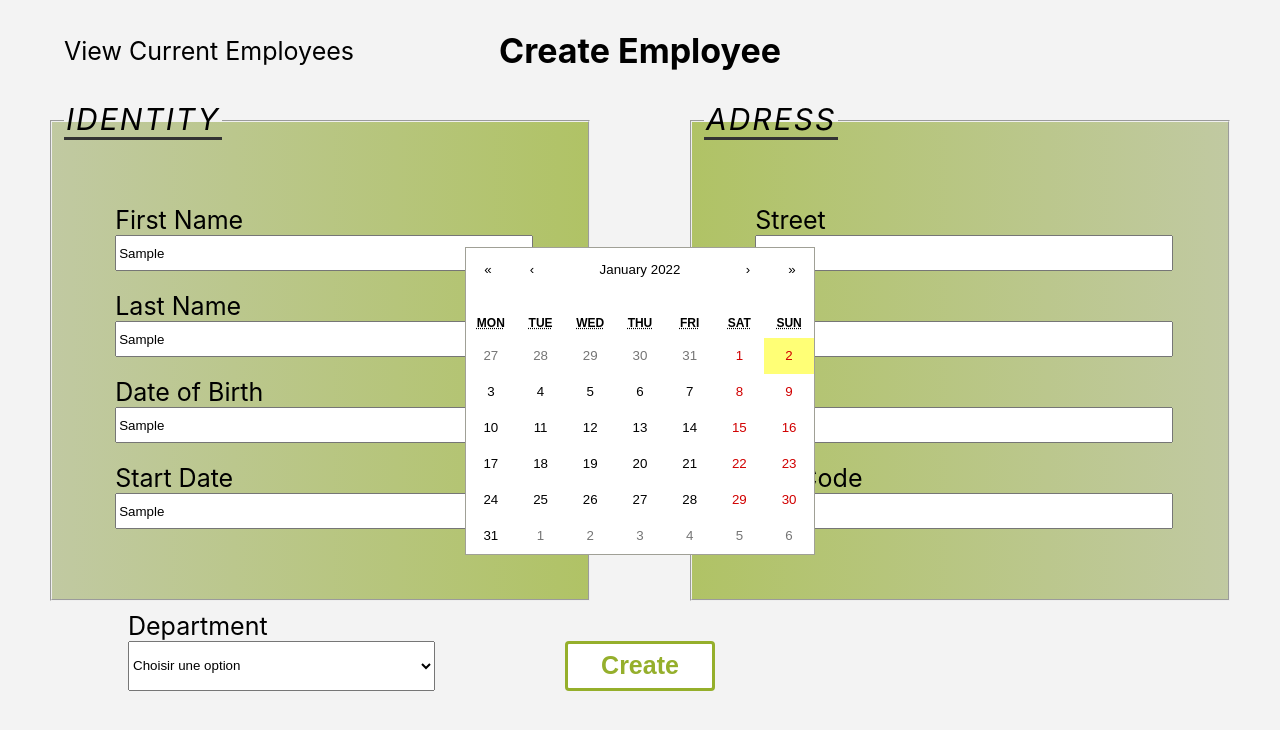
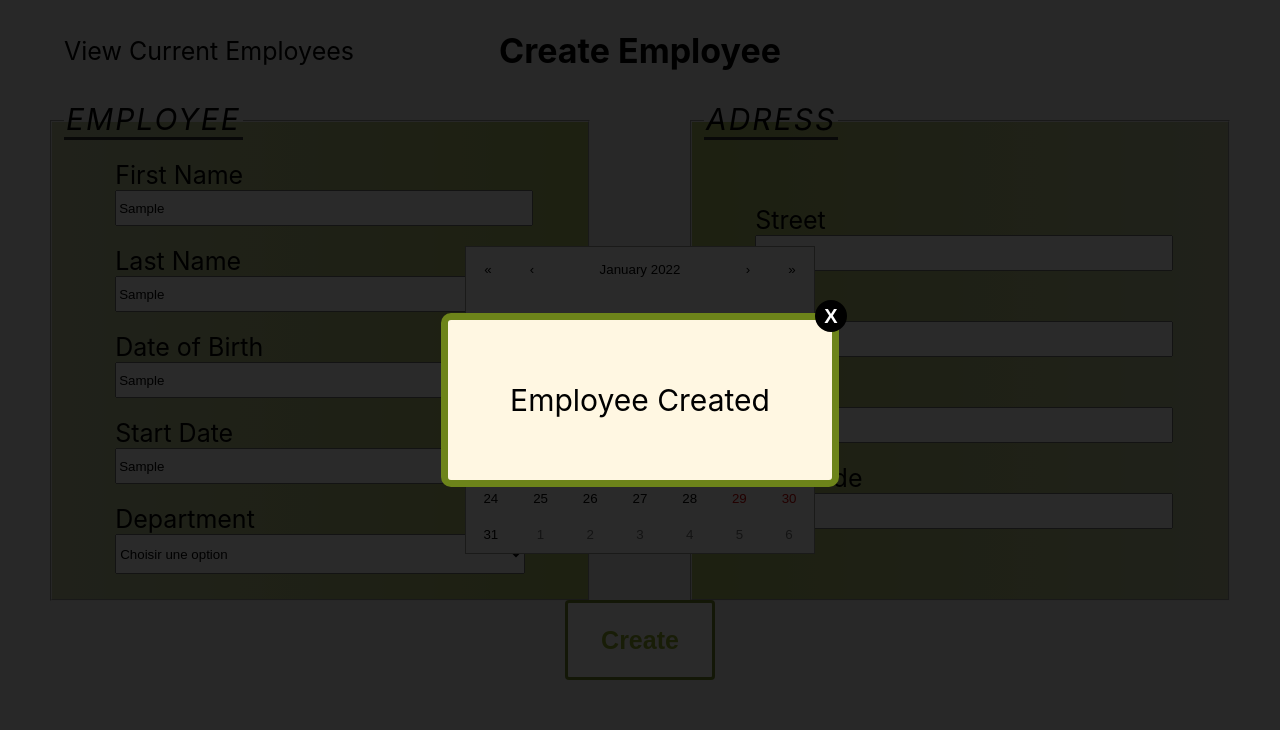
Before and after one commit to Chris5477/HRnet, a React (Create React App) app: page / in a window 1280 px wide. Both pictures are taken after typing "Sample", "Sample", "Sample", "Sample", "Sample", "Sample" into the empty fields and a click on the button "Create". Shown: the top 730 px of the page. Built offline with nearby package versions, Linux system fonts and the light colour scheme.

Commit message:
improve css , improve Calendar

```diff
--- a/src/App.css
+++ b/src/App.css
@@ -75,7 +75,6 @@
 	justify-content: space-around;
 	align-items: center;
 	flex-wrap: wrap;
-	position: relative;
 }
 
 .fieldset {
@@ -97,7 +96,7 @@ legend {
 	letter-spacing: 2px;
 }
 
-.identity {
+.employee {
 	background: linear-gradient(90deg, #6d841a60, #92ad26b0);
 }
 
@@ -127,18 +126,18 @@ label {
 }
 
 select[name="Department"] {
-	width: 30%;
-	height: 50px;
+	width: 100%;
+	height: 40px;
 }
 
 .create-btn {
 	position: absolute;
-	bottom: 10px;
+	bottom: 15%;
 	left: 50%;
 	transform: translateX(-50%);
 	width: 150px;
-	height: 50px;
-	border: 3px solid #92ad26f8;
+	height: 80px;
+	border: 3px solid #6d841aef;
 	background-color: white;
 	color: #92ad26f8;
 	font-size: 25px;
@@ -148,43 +147,28 @@ select[name="Department"] {
 }
 
 .create-btn:hover {
-	animation: pulse 0.9s linear forwards;
+	animation: pulse 0.5s ease-in-out forwards;
 }
 
 @keyframes pulse {
 	0% {
-		border: 3px solid #92ad26f8;
 		background-color: white;
 		color: #92ad26f8;
-		clip-path: circle(0%);
+		width: 80px;
+	}
+
+	50% {
+		height: 100px;
 		width: 150px;
 	}
 
-	33% {
-		opacity: 0.8;
-		clip-path: circle(50%);
-	}
-
-	66% {
-		border: 3px solid white;
+	100% {
 		background-color: #92ad26f8;
 		color: white;
-		opacity: 05;
-		clip-path: circle(100%);
+		border-radius: 50%;
+		bottom: 14%;
 		width: 100px;
 		height: 100px;
-	}
-
-	100% {
-		border: 3px solid #6d841aef;
-		background-color: #92ad26f8;
-		color: white;
-		opacity: 1;
-		clip-path: circle(100%);
-		border-radius: 50%;
-		width: 100px;
-		height: 100px;
-		bottom: 0;
 	}
 }
 
--- a/src/components/Fieldset.js
+++ b/src/components/Fieldset.js
@@ -7,6 +7,7 @@ const Fieldset = ({ wrapperClass, legend, array }) => {
 			{array.map(({ label, text }, index) => (
 				<InputWrapper label={label} text={text} key={`index + ${index}`} />
 			))}
+			{legend == "Employee" && <InputWrapper label={"Department"} text={"Department"} />}
 		</fieldset>
 	);
 };
--- a/src/components/InputWrapper.js
+++ b/src/components/InputWrapper.js
@@ -1,11 +1,20 @@
 import { options } from "../ListingComponents/Listing-option";
 import Option from "./Option";
 import Calendar from "react-calendar";
+import { useState } from "react";
 import "react-calendar/dist/Calendar.css";
 
 const InputWrapper = ({ label, text }) => {
+	const [aaa, setaaa] = useState("");
+	const [bbb, setbbb] = useState("");
+
+	const closeModal = () => {
+		document.querySelector(".calendar").classList.add("no-display");
+	};
+
 	const showCalendar = () => {
 		document.querySelector(".calendar").classList.remove("no-display");
+		document.querySelector(".react-calendar__month-view__days").addEventListener("click", closeModal);
 	};
 	let input = null;
 
@@ -20,12 +29,31 @@ const InputWrapper = ({ label, text }) => {
 				</select>
 			</div>
 		);
-	} else if (label === "date-of-birth" || label === "start-date") {
+	} else if (label === "date-of-birth") {
 		input = (
-			<div className="formData">
-				<label htmlFor={label}>{text}</label>
-				<input onFocus={showCalendar} id={label} type="text" />
-			</div>
+			<>
+				<div className="calendar no-display">
+					<Calendar onClickDay={(value) => setaaa(value)} />
+				</div>
+				<div className="formData">
+					<label htmlFor={label}>{text}</label>
+
+					<input onFocus={showCalendar} id={label} type="text" defaultValue={aaa} />
+				</div>
+			</>
+		);
+	} else if (label === "start-date") {
+		input = (
+			<>
+				<div className="calendar no-display">
+					<Calendar onClickDay={(value) => setbbb(value)} />
+				</div>
+				<div className="formData">
+					<label htmlFor={label}>{text}</label>
+
+					<input onFocus={showCalendar} id={label} type="text" defaultValue={bbb} />
+				</div>
+			</>
 		);
 	} else {
 		input = (
@@ -36,13 +64,6 @@ const InputWrapper = ({ label, text }) => {
 		);
 	}
 
-	return (
-		<>
-			<div className="calendar no-display">
-				<Calendar onClickDay={(value) => console.log(value)} />
-			</div>
-			{input}
-		</>
-	);
+	return <>{input}</>;
 };
 export default InputWrapper;
--- a/src/pages/CreateEmployee.js
+++ b/src/pages/CreateEmployee.js
@@ -1,5 +1,4 @@
 import Button from "../components/Button";
-import InputWrapper from "../components/InputWrapper";
 import { arrayInputsIdentity, arrayInputsAdress } from "../ListingComponents/Listing-inputs";
 import Fieldset from "../components/Fieldset";
 import Header from "../components/Header";
@@ -34,9 +33,8 @@ const CreateEmployee = () => {
 			<Header />
 			<section className="container">
 				<form id="create-employee" onSubmit={(e) => sendData(e)}>
-					<Fieldset wrapperClass={" fieldset identity"} legend={"Identity"} array={arrayInputsIdentity} />
+					<Fieldset wrapperClass={" fieldset employee"} legend={"Employee"} array={arrayInputsIdentity} />
 					<Fieldset wrapperClass={"fieldset adress"} legend={"Adress"} array={arrayInputsAdress} />
-					<InputWrapper label="Department" text={"Department"} />
 					<Button nameClass="create-btn" text={"Create"} />
 				</form>
 				<Modal />
```
